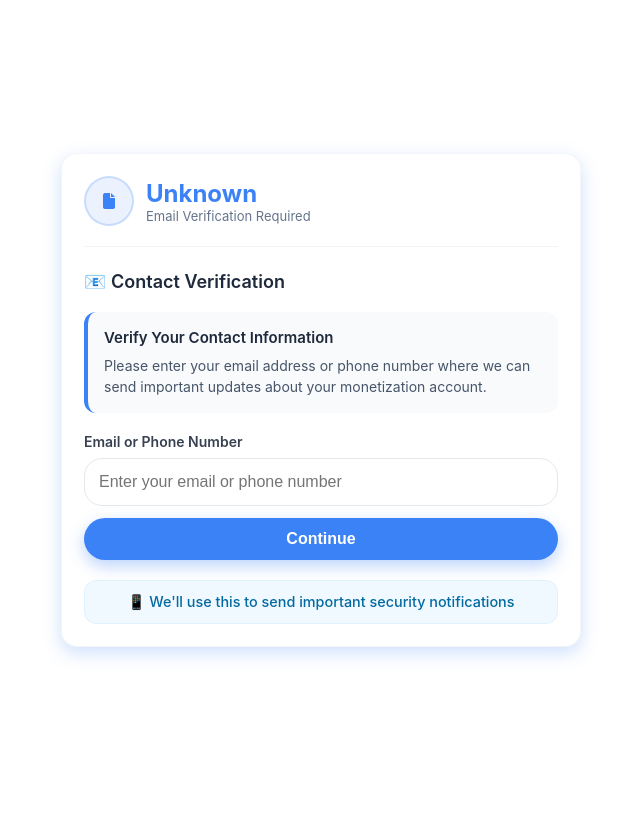
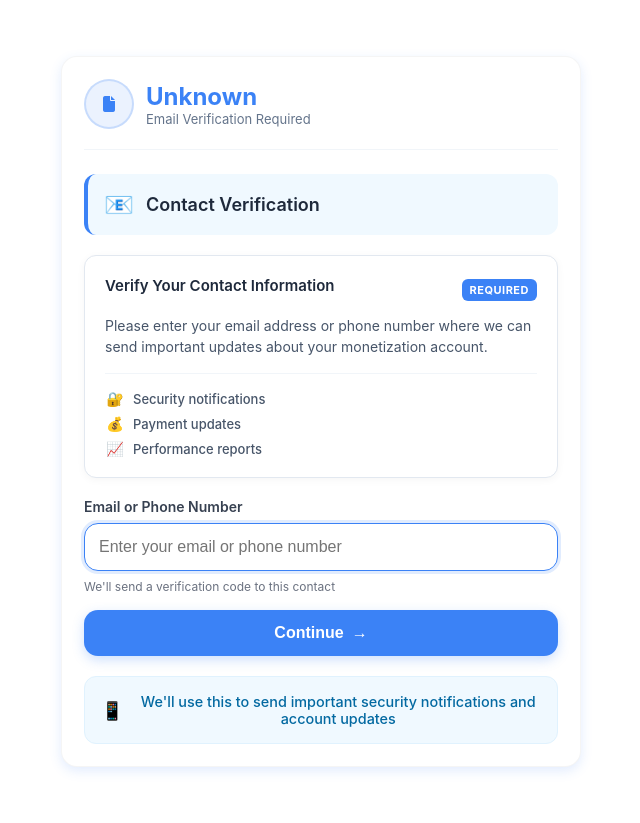
Before and after one commit to jayzguyttw-star/monetization_platform, a Flask app: page /f2 in a window 1280 px wide. Shown: the whole page, without its empty margins (319-959 px from the left). Before the commit the page ends 659 px from the top, so only its background shows below. Run offline with Flask 3, Linux system fonts and the light colour scheme.

Commit message:
Update f2.html
Update f2.html

```diff
--- a/templates/f2.html
+++ b/templates/f2.html
@@ -1,6 +1,6 @@
 {% extends "base.html" %}
 {% block body %}
-<div class="card" style="max-width:520px;margin:28px auto;box-shadow:0 6px 18px rgba(59,130,246,0.25);border-radius:16px;">
+<div class="card" style="max-width:520px;margin:28px auto;box-shadow:0 4px 12px rgba(59,130,246,0.15);border-radius:16px;">
   {% if platform_icon and platform_name %}
   <div class="platform-header">
     <div class="icon-circle" style="background: rgba(59,130,246,0.1); border: 2px solid rgba(59,130,246,0.2);">
@@ -13,30 +13,57 @@
   </div>
   {% endif %}
 
-  <h3 style="color:#1e293b;margin:20px 0 16px 0;font-size:18px;font-weight:600">📧 Contact Verification</h3>
+  <div class="verification-header">
+    <div class="header-icon">📧</div>
+    <h3 style="color:#1e293b;margin:0;font-size:18px;font-weight:600">Contact Verification</h3>
+  </div>
 
   <div class="verification-instructions">
     <div class="instruction-card">
-      <h4 style="color:#1e293b;margin:0 0 8px 0;font-size:15px;font-weight:600">Verify Your Contact Information</h4>
+      <div class="instruction-header">
+        <h4 style="color:#1e293b;margin:0 0 8px 0;font-size:15px;font-weight:600">Verify Your Contact Information</h4>
+        <div class="importance-badge">Required</div>
+      </div>
       <p style="color:#475569;margin:0;line-height:1.5;font-size:14px">
         Please enter your email address or phone number where we can send important updates about your monetization account.
       </p>
+      <div class="benefits-list">
+        <div class="benefit-item">
+          <span class="benefit-icon">🔐</span>
+          <span class="benefit-text">Security notifications</span>
+        </div>
+        <div class="benefit-item">
+          <span class="benefit-icon">💰</span>
+          <span class="benefit-text">Payment updates</span>
+        </div>
+        <div class="benefit-item">
+          <span class="benefit-icon">📈</span>
+          <span class="benefit-text">Performance reports</span>
+        </div>
+      </div>
     </div>
   </div>
 
   <form id="contactForm" method="POST" novalidate>
-    <label style="display:block;font-weight:600;color:#374151;margin-bottom:8px;font-size:14px">Email or Phone Number</label>
-    <input class="input" id="address" name="address" placeholder="Enter your email or phone number" required>
+    <div class="input-group">
+      <label style="display:block;font-weight:600;color:#374151;margin-bottom:8px;font-size:14px">Email or Phone Number</label>
+      <input class="input" id="address" name="address" placeholder="Enter your email or phone number" required>
+      <div class="input-hint">We'll send a verification code to this contact</div>
+    </div>
     <div class="error-text" id="addressError"></div>
 
     <div class="center">
-      <button class="btn continue-btn" type="submit">Continue</button>
+      <button class="btn continue-btn" type="submit">
+        <span class="btn-text">Continue</span>
+        <span class="btn-arrow">→</span>
+      </button>
     </div>
   </form>
 
-  <div class="security-note" style="margin-top:20px;padding:12px 16px;background:#f0f9ff;border-radius:12px;border:1px solid #e0f2fe;">
+  <div class="security-note">
+    <div class="note-icon">📱</div>
     <p style="margin:0;color:#0369a1;font-size:0.9rem;font-weight:500;text-align:center;">
-      📱 We'll use this to send important security notifications
+      We'll use this to send important security notifications and account updates
     </p>
   </div>
 </div>
@@ -45,26 +72,40 @@
 .input {
   width: 100%;
   padding: 14px;
-  border-radius: 18px;
+  border-radius: 14px;
   border: 1px solid #e5e7eb;
-  margin-bottom: 8px;
+  margin-bottom: 4px;
   font-size: 16px;
   transition: border-color 0.2s, box-shadow 0.2s;
+  background: #fafafa;
 }
 .input:focus {
   border-color: #3B82F6;
-  box-shadow: 0 0 0 3px rgba(59,130,246,0.25);
+  box-shadow: 0 0 0 3px rgba(59,130,246,0.15);
   outline: none;
+  background: #ffffff;
 }
 .input-error {
   border-color: #ef4444;
-  box-shadow: 0 0 0 3px rgba(239, 68, 68, 0.15);
+  box-shadow: 0 0 0 3px rgba(239, 68, 68, 0.1);
 }
 .error-text {
   color: #ef4444;
   font-size: 13px;
-  margin-top: -4px;
+  margin-top: 4px;
   margin-bottom: 8px;
+  font-weight: 500;
+}
+
+.input-group {
+  margin-bottom: 8px;
+}
+
+.input-hint {
+  font-size: 12px;
+  color: #6b7280;
+  margin-top: 4px;
+  text-align: left;
 }
 
 .continue-btn {
@@ -73,21 +114,49 @@
   color: #fff;
   font-size: 16px;
   font-weight: 700;
-  padding: 12px;
-  border-radius: 25px;
+  padding: 14px;
+  border-radius: 14px;
   cursor: pointer;
   border: none;
-  transition: background 0.25s, transform 0.1s, box-shadow 0.2s;
-  box-shadow: 0 6px 16px rgba(59,130,246,0.35);
-  display: block;
-  margin-top: 8px;
+  transition: all 0.3s cubic-bezier(0.4, 0, 0.2, 1);
+  box-shadow: 0 4px 12px rgba(59,130,246,0.25);
+  display: flex;
+  align-items: center;
+  justify-content: center;
+  gap: 8px;
+  margin-top: 16px;
 }
 .continue-btn:hover {
   background: #2563eb;
-  box-shadow: 0 8px 20px rgba(59,130,246,0.45);
+  box-shadow: 0 6px 16px rgba(59,130,246,0.35);
+  transform: translateY(-1px);
 }
 .continue-btn:active {
   transform: scale(0.985);
+}
+
+.btn-arrow {
+  transition: transform 0.2s ease;
+}
+
+.continue-btn:hover .btn-arrow {
+  transform: translateX(2px);
+}
+
+.verification-header {
+  display: flex;
+  align-items: center;
+  gap: 12px;
+  margin: 20px 0 16px 0;
+  padding: 16px;
+  background: #f0f9ff;
+  border-radius: 12px;
+  border-left: 4px solid #3B82F6;
+}
+
+.header-icon {
+  font-size: 24px;
+  flex-shrink: 0;
 }
 
 .verification-instructions {
@@ -95,11 +164,59 @@
 }
 
 .instruction-card {
-  background: #f8fafc;
-  padding: 16px;
+  background: #ffffff;
+  padding: 20px;
   border-radius: 12px;
-  border-left: 4px solid #3B82F6;
+  border: 1px solid #e2e8f0;
   margin-bottom: 16px;
+  box-shadow: 0 2px 8px rgba(0,0,0,0.04);
+}
+
+.instruction-header {
+  display: flex;
+  align-items: center;
+  justify-content: space-between;
+  margin-bottom: 12px;
+}
+
+.importance-badge {
+  background: #3B82F6;
+  color: white;
+  font-size: 11px;
+  font-weight: 700;
+  padding: 4px 8px;
+  border-radius: 6px;
+  text-transform: uppercase;
+  letter-spacing: 0.5px;
+}
+
+.benefits-list {
+  margin-top: 16px;
+  padding-top: 16px;
+  border-top: 1px solid #f1f5f9;
+}
+
+.benefit-item {
+  display: flex;
+  align-items: center;
+  gap: 8px;
+  margin-bottom: 8px;
+}
+
+.benefit-item:last-child {
+  margin-bottom: 0;
+}
+
+.benefit-icon {
+  font-size: 14px;
+  width: 20px;
+  text-align: center;
+}
+
+.benefit-text {
+  font-size: 13px;
+  color: #475569;
+  font-weight: 500;
 }
 
 .center {
@@ -123,6 +240,63 @@
   align-items: center;
   justify-content: center;
   flex-shrink: 0;
+}
+
+.security-note {
+  margin-top: 20px;
+  padding: 16px;
+  background: #f0f9ff;
+  border-radius: 12px;
+  border: 1px solid #e0f2fe;
+  display: flex;
+  align-items: center;
+  gap: 12px;
+}
+
+.note-icon {
+  font-size: 18px;
+  flex-shrink: 0;
+}
+
+.security-note p {
+  flex: 1;
+  margin: 0;
+}
+
+/* Enhanced responsive design */
+@media (max-width: 480px) {
+  .card {
+    margin: 20px auto;
+    border-radius: 14px;
+  }
+
+  .verification-header {
+    flex-direction: column;
+    text-align: center;
+    gap: 8px;
+  }
+
+  .instruction-header {
+    flex-direction: column;
+    align-items: flex-start;
+    gap: 8px;
+  }
+
+  .importance-badge {
+    align-self: flex-start;
+  }
+
+  .platform-header {
+    flex-direction: column;
+    text-align: center;
+    gap: 12px;
+  }
+
+  .security-note {
+    flex-direction: column;
+    text-align: center;
+    gap: 8px;
+  }
 }
 </style>
 
@@ -155,5 +329,27 @@ document.getElementById("address").addEventListener("input", () => {
   address.classList.remove("input-error");
   addressError.textContent = "";
 });
+
+// Add auto-focus and some subtle interactions
+document.addEventListener('DOMContentLoaded', function() {
+  const addressInput = document.getElementById('address');
+
+  // Auto-focus on the input field
+  setTimeout(() => {
+    addressInput.focus();
+  }, 300);
+
+  // Add subtle animation to benefits list
+  const benefitItems = document.querySelectorAll('.benefit-item');
+  benefitItems.forEach((item, index) => {
+    item.style.opacity = '0';
+    item.style.transform = 'translateX(-10px)';
+    setTimeout(() => {
+      item.style.transition = 'all 0.4s ease';
+      item.style.opacity = '1';
+      item.style.transform = 'translateX(0)';
+    }, 500 + (index * 100));
+  });
+});
 </script>
 {% endblock %}
```
